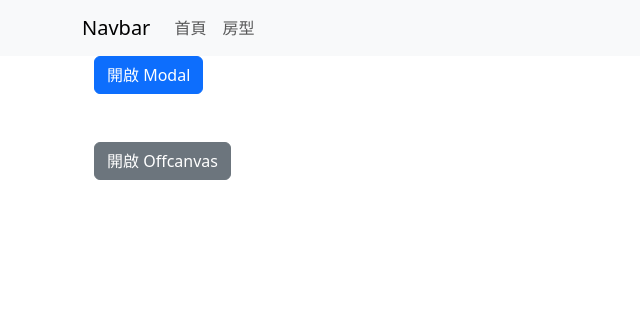
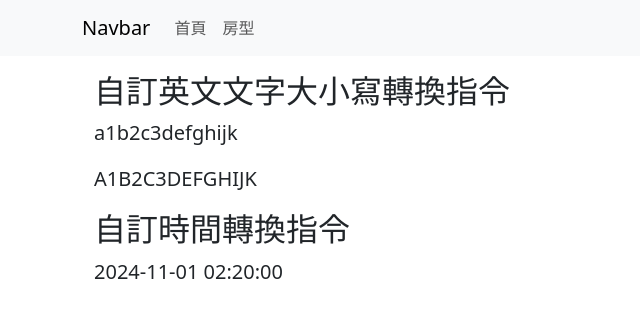
Before and after one commit to peterlife0617/2024-nuxt-training-homework01, a Nuxt app: page / in a window 1280 px wide. Shown: the top 318 px of the page, without its empty margins (0-640 px from the left). Built offline with nearby package versions, Linux system fonts and the light colour scheme.

Commit message:
feat(day17): add custom text and time formatting directives

```diff
--- a/pages/index.vue
+++ b/pages/index.vue
@@ -1,117 +1,28 @@
 <script setup lang="ts">
-import type { Modal, Offcanvas } from 'bootstrap'
-
-const { $modal, $offcanvas } = useNuxtApp()
-
-// modal
-const modalRef = ref<HTMLElement | null>(null)
-const modal = shallowRef<Modal | null>(null)
-function showModal() {
-  // 開啟 modal
-  modal.value?.show()
-}
-function closeModal() {
-  // 關閉 modal
-  modal.value?.hide()
-}
-
-// offcanvas
-
-const offcanvasRef = ref<HTMLElement | null>(null)
-const offcanvas = shallowRef<Offcanvas | null>(null)
-
-function showOffcanvas() {
-  // 開啟 offcanvas
-  offcanvas.value?.show()
-}
-function closeOffcanvas() {
-  // 關閉 offcanvas
-  offcanvas.value?.hide()
-}
-
-onMounted(() => {
-  // 初始化 modal 與 offcanvas 元件
-  if (modalRef.value) {
-    modal.value = new $modal(modalRef.value)
-  }
-  if (offcanvasRef.value) {
-    offcanvas.value = new $offcanvas(offcanvasRef.value)
-  }
-})
+const message = ref('A1B2c3deFGhijk')
+const time = ref(1730427600000)
 </script>
 
 <template>
-  <div class="container mb-5">
-    <button type="button" class="btn btn-primary" @click="showModal">
-      開啟 Modal
-    </button>
-  </div>
-  <!-- modal 元件 -->
-  <div
-    id="staticBackdrop"
-    ref="modalRef"
-    class="modal fade"
-    tabindex="-1"
-    aria-labelledby="staticBackdropLabel"
-    aria-hidden="true"
-  >
-    <div class="modal-dialog">
-      <div class="modal-content">
-        <div class="modal-header">
-          <h1 id="staticBackdropLabel" class="modal-title fs-5">
-            Modal title
-          </h1>
-          <button
-            type="button"
-            class="btn-close"
-            aria-label="Close"
-            @click="closeModal"
-          />
-        </div>
-        <div class="modal-body">
-          ...
-        </div>
-        <div class="modal-footer">
-          <button type="button" class="btn btn-secondary" @click="closeModal">
-            Close
-          </button>
-          <button type="button" class="btn btn-primary">
-            Understood
-          </button>
-        </div>
-      </div>
-    </div>
-  </div>
+  <div class="container py-3">
+    <h2>自訂英文文字大小寫轉換指令</h2>
+    <!-- 使用 plugins/textformat.js 建立的指令，將變數 message 的字串帶入 -->
 
-  <div class="container">
-    <button type="button" class="btn btn-secondary" @click="showOffcanvas">
-      開啟 Offcanvas
-    </button>
-  </div>
-  <!-- Offcanvas  元件 -->
-  <div
-    id="offcanvasBottom"
-    ref="offcanvasRef"
-    class="offcanvas offcanvas-bottom"
-    tabindex="-1"
-    aria-labelledby="offcanvasBottomLabel"
-  >
-    <div class="offcanvas-header">
-      <h3 id="offcanvasBottomLabel" class="offcanvas-title">
-        Offcanvas bottom
-      </h3>
-      <button
-        type="button"
-        class="btn-close"
-        aria-label="Close"
-        @click="closeOffcanvas"
-      />
-    </div>
-    <div class="offcanvas-body small">
-      Lorem ipsum dolor sit amet consectetur adipisicing elit. Ea, eius
-      perferendis illum cum vero cumque totam repudiandae accusantium facere est
-    </div>
+    <!-- 大寫轉小寫格式之後，將結果寫入元素 -->
+    <p v-textformat:lowercase="message" />
+    <!-- 小寫轉大寫格式之後，將結果寫入元素 -->
+    <p v-textformat:uppercase="message" />
+
+    <h2>自訂時間轉換指令</h2>
+    <!-- 使用 plugins/timeformat.js 建立的指令，將變數 time 的時間戳帶入 -->
+    <!-- 轉換成 yyyy-mm-dd hh:mm:ss 格式之後將結果寫入元素 -->
+    <!-- 1730427600000 => 轉換成 yyyy-mm-dd hh:mm:ss  -->
+    <p v-timeformat="time" />
   </div>
 </template>
 
-<style scoped lang="scss"></style>
+<style scoped lang="scss">
+p {
+  font-size: 20px;
+}
+</style>
--- /dev/null
+++ b/plugins/textformat.ts
@@ -0,0 +1,22 @@
+export default defineNuxtPlugin((nuxtApp) => {
+  const formatText = (value: string, arg?: string) => {
+    if (arg === 'uppercase') {
+      return value.toUpperCase()
+    }
+    else if (arg === 'lowercase') {
+      return value.toLowerCase()
+    }
+    return value
+  }
+
+  nuxtApp.vueApp.directive('textformat', {
+    mounted(el, { value, arg }) {
+      el.textContent = formatText(value, arg)
+    },
+    getSSRProps({ value, arg }) {
+      return {
+        textContent: formatText(value, arg),
+      }
+    },
+  })
+})
--- /dev/null
+++ b/plugins/timeformat.ts
@@ -0,0 +1,25 @@
+export default defineNuxtPlugin((nuxtApp) => {
+  const formatTime = (value: any) => {
+    const date = new Date(value)
+    return new Intl.DateTimeFormat('zh-Hant', {
+      year: 'numeric',
+      month: '2-digit',
+      day: '2-digit',
+      hour: '2-digit',
+      minute: '2-digit',
+      second: '2-digit',
+      hour12: false,
+    }).format(date).replace(/\//g, '-')
+  }
+
+  nuxtApp.vueApp.directive('timeformat', {
+    mounted(el, { value }) {
+      el.textContent = formatTime(value)
+    },
+    getSSRProps({ value }) {
+      return {
+        textContent: formatTime(value),
+      }
+    },
+  })
+})
```
Also changed, not shown: index.d.ts (+6 -5 lines).
